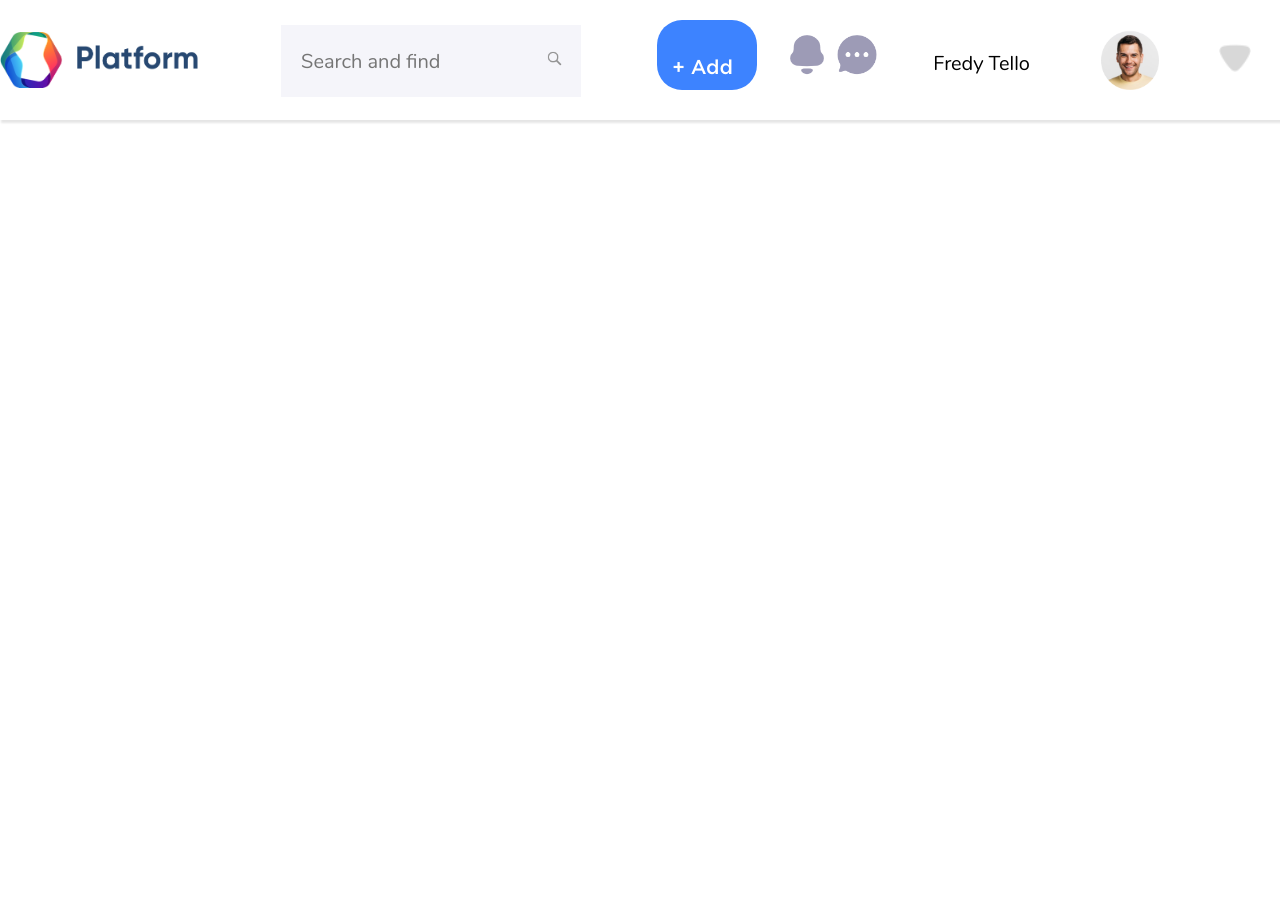
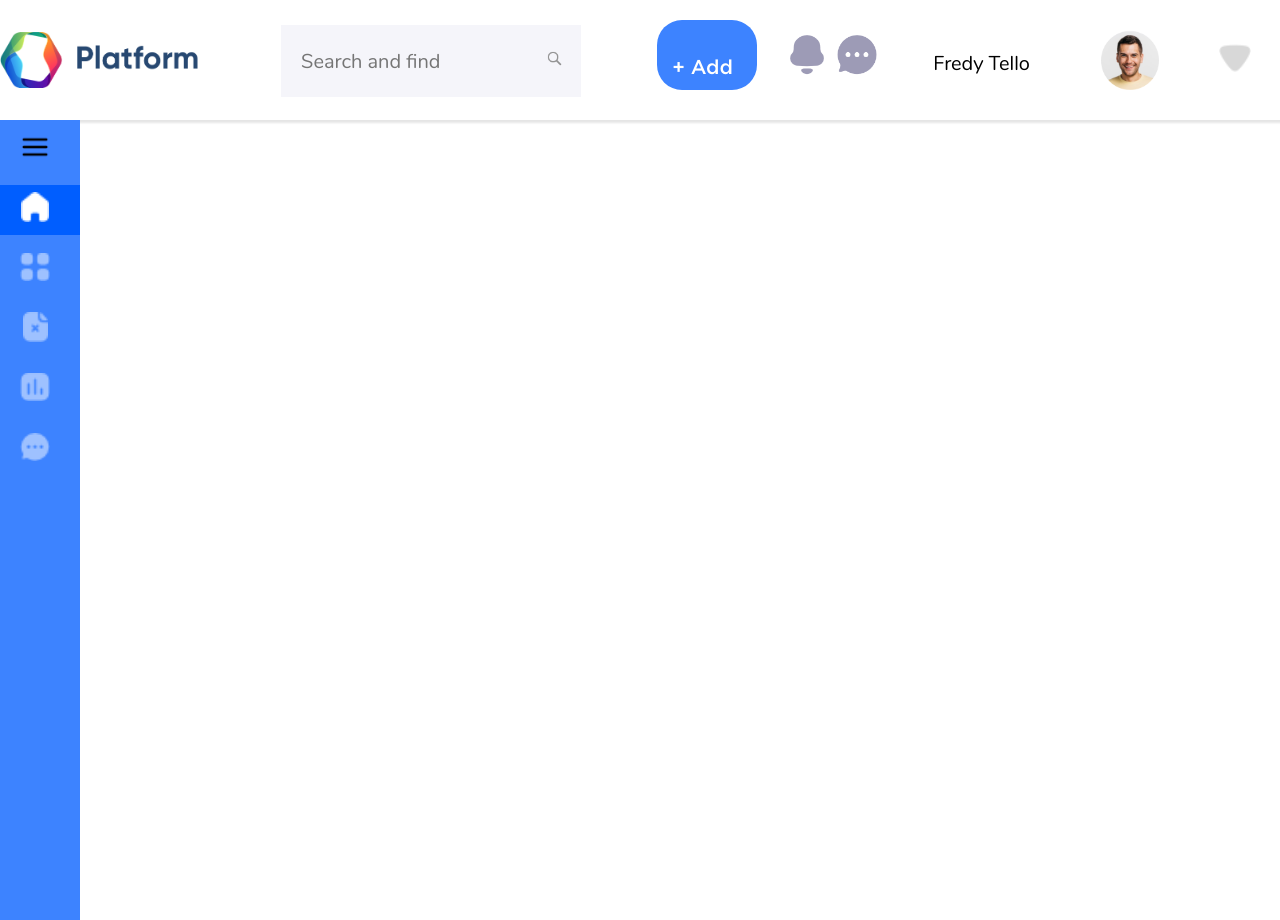
Before and after one commit to fredytellor/platform, a React (Create React App) app: page / in a window 1280 px wide. Before the commit the page ends 800 px from the top, so only its background shows below. Built offline with nearby package versions, Linux system fonts and the light colour scheme.

Commit message:
menu initial

```diff
--- a/src/Atoms/IconMenu.jsx
+++ b/src/Atoms/IconMenu.jsx
@@ -1,20 +1,64 @@
 import React from "react";
+import menuIcon from "../assets/static/menu/menu-icon.png";
 import homeIcon from "../assets/static/menu/home-icon.png";
+import appsIcon from "../assets/static/menu/apps-icon.png";
+import paperIcon from "../assets/static/menu/paper-icon.png";
+import statsIcon from "../assets/static/menu/stats-icon.png";
+import chatIcon from "../assets/static/menu/chat-icon.png";
+// import menuIcon from "../assets/static/menu/menu-icon-bold.png";
+import homeBoldIcon from "../assets/static/menu/home-icon-bold.png";
+import appsBoldIcon from "../assets/static/menu/apps-icon-bold.png";
+import paperBoldIcon from "../assets/static/menu/paper-icon-bold.png";
+import statsBoldIcon from "../assets/static/menu/stats-icon-bold.png";
+import chatBoldIcon from "../assets/static/menu/chat-icon-bold.png";
 
+import "../Styles/Atoms/IconMenu.css";
 
 const IconMenu = (props) => {
-    const { name } = props;
+    const { name, isActive } = props;
+    let isBold = false;
     let currentIcon = "";
+    let currentBoldIcon = "";
     switch (name) {
         case "home":
             currentIcon = homeIcon;
+            currentBoldIcon = homeBoldIcon;
             break;
-        default: break;
+        case "apps":
+            currentIcon = appsIcon;
+            currentBoldIcon = appsBoldIcon;
+            break;
+        case "paper":
+            currentIcon = paperIcon;
+            currentBoldIcon = paperBoldIcon;
+            break;
+        case "stats":
+            currentIcon = statsIcon;
+            currentBoldIcon = statsBoldIcon;
+            break;
+        case "chat":
+            currentIcon = chatIcon;
+            currentBoldIcon = chatBoldIcon;
+            break;
+        default:
+            currentIcon = menuIcon;
+            currentBoldIcon = homeBoldIcon;
+            break;
     }
-    return (<img
-        src={currentIcon}
-        alt={`icon ${name}`}
-    />);
+
+    const handleMouseEnter = () => {
+        isBold = !isBold;
+    };
+
+    return (
+        <div className={isActive ? "iconmenu-div-bold" : "iconmenu-div"}>
+            <img
+                className={isActive ? "iconmenu-img-bold" : "iconmenu-img"}
+                src={isActive ? currentBoldIcon : currentIcon}
+                alt={`icon ${name}`}
+                onMouseEnter={handleMouseEnter}
+            />
+        </div>);
 };
 
 export default IconMenu;
--- a/src/Atoms/ProfilePicture.jsx
+++ b/src/Atoms/ProfilePicture.jsx
@@ -5,7 +5,7 @@ import "../Styles/Atoms/ProfilePicture.css"
 
 const ProfilePicture = () => {
     return (
-        <img className="profile-pic" src={profilePic} alt="profile picture" />
+        <img className="profile-pic" src={profilePic} alt="profile" />
     );
 }
 
--- /dev/null
+++ b/src/Molecules/MyMenu.jsx
@@ -0,0 +1,19 @@
+import React from "react";
+import IconMenu from "../Atoms/IconMenu";
+
+import "../Styles/Molecules/MyMenu.css";
+
+const MyMenu = () => {
+    const menuItems = ["menu", "home", "apps", "paper", "stats", "chat"];
+    return (
+        <>
+            <div className="mymenu-div">
+                {
+                    menuItems.map((item) => <IconMenu key={item} name={item} isActive={item=="home"} />)
+                }
+            </div>
+        </>
+    );
+};
+
+export default MyMenu;
--- a/src/Pages/App.js
+++ b/src/Pages/App.js
@@ -1,10 +1,12 @@
 import MyHeader from '../Organisms/MyHeader';
+import MyMenu from "../Molecules/MyMenu";
 
 
 function App() {
   return (
     <div className="App">
       <MyHeader/>
+      <MyMenu/>
     </div>
   );
 }
--- /dev/null
+++ b/src/Styles/Atoms/IconMenu.css
@@ -0,0 +1,58 @@
+.iconmenu-div{
+    width: 80px;
+    height: 50px;
+    margin-top: 5px;
+    margin-bottom: 5px;
+    padding-left: 20px;
+    padding-top: 7px;
+    background-color:transparent;
+    transition: 0.1s;
+    box-sizing: border-box;
+}
+
+.iconmenu-div-bold{
+    width: 80px;
+    height: 50px;
+    margin-top: 5px;
+    margin-bottom: 5px;
+    padding-left: 20px;
+    padding-top: 7px;
+    background-color:#005EFF;
+    transition: 0.1s;
+    box-sizing: border-box;
+}
+
+.iconmenu-img{
+    height: 30px;
+    width: 30px;
+    object-fit: contain;
+    position: relative;
+    transform: scale(1);
+    transition: 0.5s;
+    cursor: pointer;
+    align-self: center;
+}
+
+
+.iconmenu-img-bold{
+    height: 30px;
+    width: 30px;
+    object-fit: contain;
+    position: relative;
+    transform: scale(1);
+    transition: 0.5s;
+    cursor: pointer;
+    align-self: center;
+}
+
+.iconmenu-img:hover{
+    transform: scale(1.15);
+}
+
+.iconmenu-div:hover .iconmenu-img{
+    transform: scale(1.15);
+  }
+
+.iconmenu-div:hover{
+    background-color: #005EFF;
+}
--- /dev/null
+++ b/src/Styles/Molecules/MyMenu.css
@@ -0,0 +1,9 @@
+.mymenu-div{
+    background-color: #3D83FF;
+    width: 80px;
+    height: 100vh;
+    display: flex;
+    flex-direction: column;
+    left: 0;
+    position: relative;
+}
```
Also changed, not shown: src/assets/static/menu/menu-icon.png (added), src/assets/static/menu/menu-icon2.png (added).
